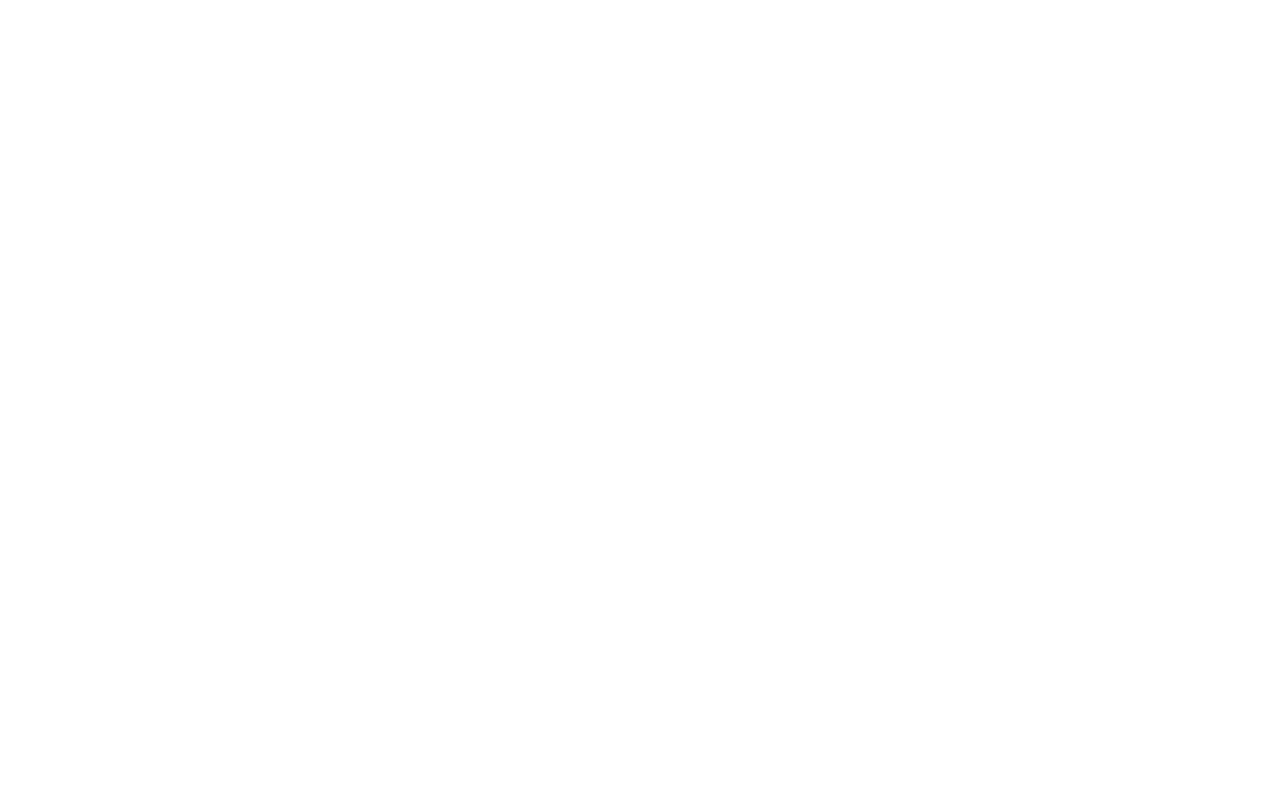
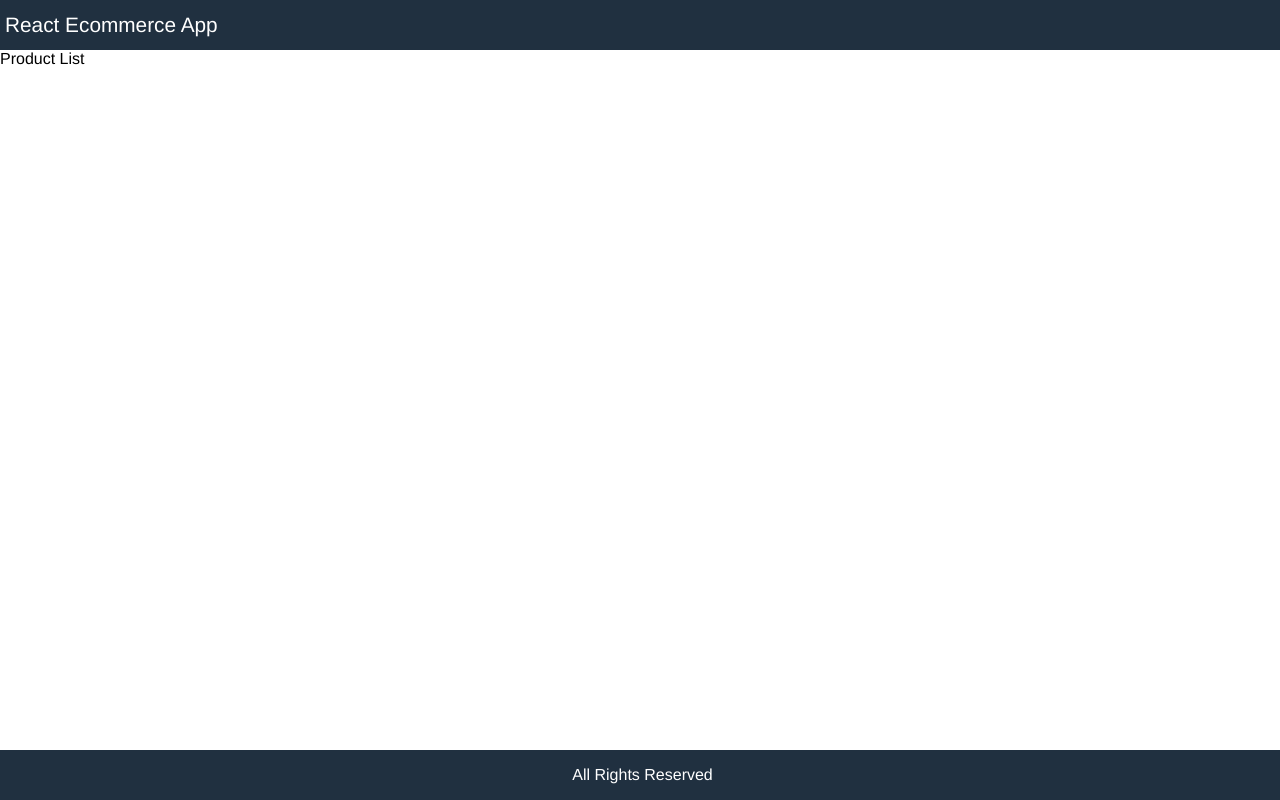
Before and after one commit to magdyMohammed20/Ecommerce-With-React-And-Redux, a React (Create React App) app: page / in a window 1280 px wide. Built offline with nearby package versions, Linux system fonts and the light colour scheme.

Commit message:
Create Basic Components And Style - Create Header Component - Create MainContent Component - Create Footer Component - Create Components Style

```diff
--- a/src/App.js
+++ b/src/App.js
@@ -1,8 +1,14 @@
 import React from 'react';
+import Header from './Components/Header'
+import MainContent from './Components/MainContent'
+import Footer from './Components/Footer'
 
 function App() {
   return (
     <div className="App">
+      <Header/>
+      <MainContent/>
+      <Footer/>
     </div>
   );
 }
--- /dev/null
+++ b/src/Components/Footer.js
@@ -0,0 +1,11 @@
+import React from 'react'
+
+function Footer() {
+    return (
+        <footer>
+            All Rights Reserved
+        </footer>
+    )
+}
+
+export default Footer
--- /dev/null
+++ b/src/Components/Header.js
@@ -0,0 +1,11 @@
+import React from 'react'
+
+function Header() {
+    return (
+        <header>
+            <a href='/'>React Ecommerce App</a>
+        </header>
+    )
+}
+
+export default Header
--- /dev/null
+++ b/src/Components/MainContent.js
@@ -0,0 +1,11 @@
+import React from 'react'
+
+function MainContent() {
+    return (
+        <main>
+            Product List
+        </main>
+    )
+}
+
+export default MainContent
--- a/src/index.css
+++ b/src/index.css
@@ -1,13 +1,31 @@
-body {
+*{
+  padding: 0;
   margin: 0;
-  font-family: -apple-system, BlinkMacSystemFont, 'Segoe UI', 'Roboto', 'Oxygen',
-    'Ubuntu', 'Cantarell', 'Fira Sans', 'Droid Sans', 'Helvetica Neue',
-    sans-serif;
-  -webkit-font-smoothing: antialiased;
-  -moz-osx-font-smoothing: grayscale;
+  box-sizing: border-box;
+  font-family: helvetica;
 }
 
-code {
-  font-family: source-code-pro, Menlo, Monaco, Consolas, 'Courier New',
-    monospace;
+a{
+  text-decoration: none;
 }
+
+header,footer{
+  background-color: #203040;
+  height: 50px;
+  line-height: 50px;
+  padding-left: 5px;
+}
+
+header a{
+  color: #FFF;
+  font-size: 1.3rem;
+}
+
+main{
+  height: calc(100vh - 100px);
+}
+
+footer{
+  color: #FFF;
+  text-align: center;
+}
```
